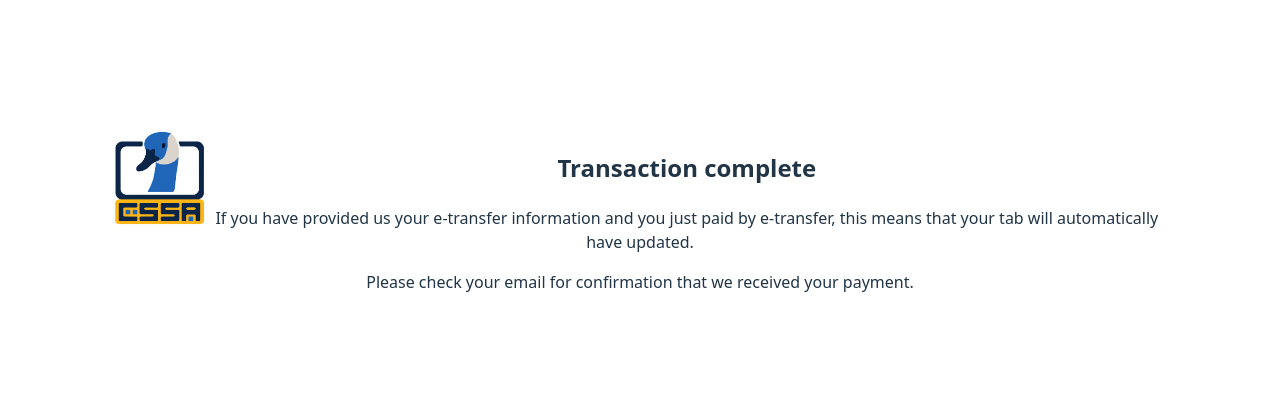
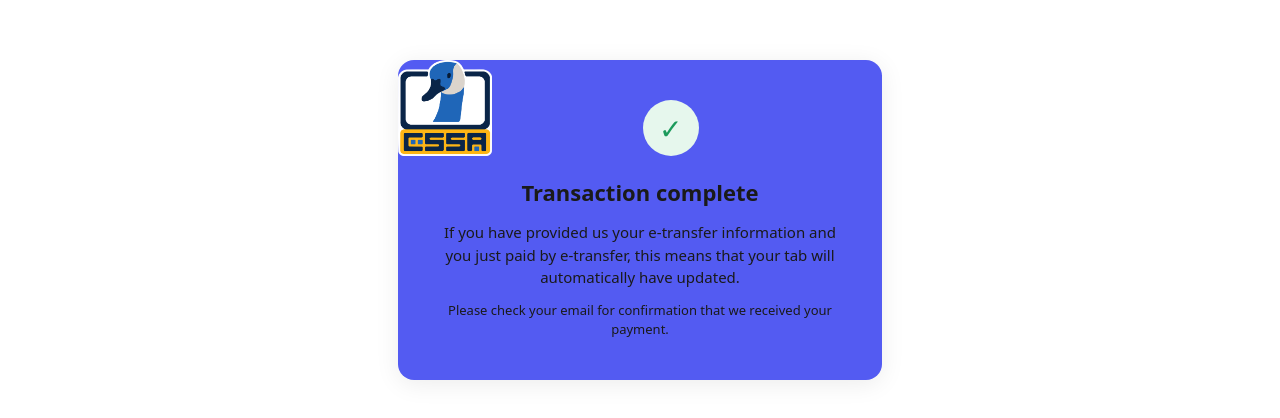
Before and after one commit to umanitoba-cssa/cssa-lounge-system, a React (Vite) app: page /confirm in a window 1280 px wide. Shown: the part 180-598 px from the top of the page. Built offline with nearby package versions, Linux system fonts and the light colour scheme.

Commit message:
visual overhaul

```diff
--- a/src/app/app.css
+++ b/src/app/app.css
@@ -7,7 +7,7 @@
 
 .logo {
     float: left;
-    display: flex
+    display: flex;
     margin: 0;
     padding: 0;
     height: 6em;
@@ -48,46 +48,6 @@
     color: "";
 }
 
-/* container holding the suggestions dropdown */
-.react-autosuggest__container {
-  position: relative;
-}
-
-.react-autosuggest__input {
-  width: 240px;
-  padding: 8px 12px;
-  font-size: 16px;
-  border: 1px solid #ccc;
-  border-radius: 4px;
-}
-
-/* make sure the suggestions menu appears below the input */
-.react-autosuggest__suggestions-container--open {
-  display: block;
-  position: absolute;
-  top: 40px;
-  width: 240px;
-  border: 1px solid #aaa;
-  background-color: #fff;
-  color: #000;
-  border-bottom-left-radius: 4px;
-  border-bottom-right-radius: 4px;
-  z-index: 2;
-  list-style-type: none;
-  padding: 0;
-  margin: 0;
-}
-
-.react-autosuggest__suggestion {
-  cursor: pointer;
-  padding: 8px 12px;
-  text-align: left;
-}
-
-.react-autosuggest__suggestion--highlighted {
-  background-color: #ddd;
-}
-
 .accept-tab {
     margin-top: 1rem;
 }
@@ -122,3 +82,118 @@
     color: white;
     border-color: #16a34a !important;
 }
+
+.login {
+  display: flex;
+  flex-direction: column;
+  align-items: center;
+  gap: 12px;
+  padding: 2rem;
+}
+
+.login p {
+  margin-bottom: 8px;
+  font-size: 1rem;
+  color: white;
+}
+
+.login__button {
+  display: flex;
+  align-items: center;
+  justify-content: center;
+  gap: 10px;
+  width: 280px;
+  padding: 12px 20px;
+  border-radius: 8px;
+  font-size: 0.95rem;
+  font-weight: 600;
+  text-decoration: none;
+  color: #fff;
+  border: none;
+  cursor: pointer;
+  transition: background-color 0.15s ease, transform 0.05s ease, box-shadow 0.15s ease;
+  box-shadow: 0 1px 2px rgba(0, 0, 0, 0.15);
+}
+
+.login__button:active {
+  transform: translateY(1px);
+}
+
+.login__button:focus-visible {
+  outline: 2px solid #fff;
+  outline-offset: 2px;
+  box-shadow: 0 0 0 4px rgba(0, 0, 0, 0.25);
+}
+
+.login__button--discord {
+  background-color: #5865F2;
+}
+
+.login__button--discord:hover {
+  background-color: #4752C4;
+}
+
+.login__button--microsoft {
+  background-color: #2F2F2F;
+}
+
+.login__button--microsoft:hover {
+  background-color: #1e1e1e;
+}
+
+.pay-tab-card--success {
+  width: 100%;
+  max-width: 420px;
+  background: #535bf2;
+  border-radius: 16px;
+  padding: 40px 32px;
+  box-shadow: 0 4px 24px rgba(0, 0, 0, 0.08);
+  text-align: center;
+  animation: pay-tab-fade-in 0.3s ease-out;
+}
+
+.pay-tab-card--success::before {
+  content: "✓";
+  display: flex;
+  align-items: center;
+  justify-content: center;
+  width: 56px;
+  height: 56px;
+  margin: 0 auto 20px;
+  border-radius: 50%;
+  background: #e6f7ed;
+  color: #1c9a5b;
+  font-size: 28px;
+  font-weight: 700;
+}
+
+.pay-tab-card h2 {
+  margin: 0 0 12px;
+  font-size: 22px;
+  font-weight: 600;
+  color: #1a1a1a;
+}
+
+.pay-tab-card p {
+  margin: 0 0 12px;
+  font-size: 15px;
+  line-height: 1.5;
+  color: #1a1a1a;
+}
+
+.pay-tab-card p:last-child {
+  margin-bottom: 0;
+  font-size: 13px;
+  color: #1a1a1a;
+}
+
+@keyframes pay-tab-fade-in {
+  from {
+    opacity: 0;
+    transform: translateY(8px);
+  }
+  to {
+    opacity: 1;
+    transform: translateY(0);
+  }
+}
```
